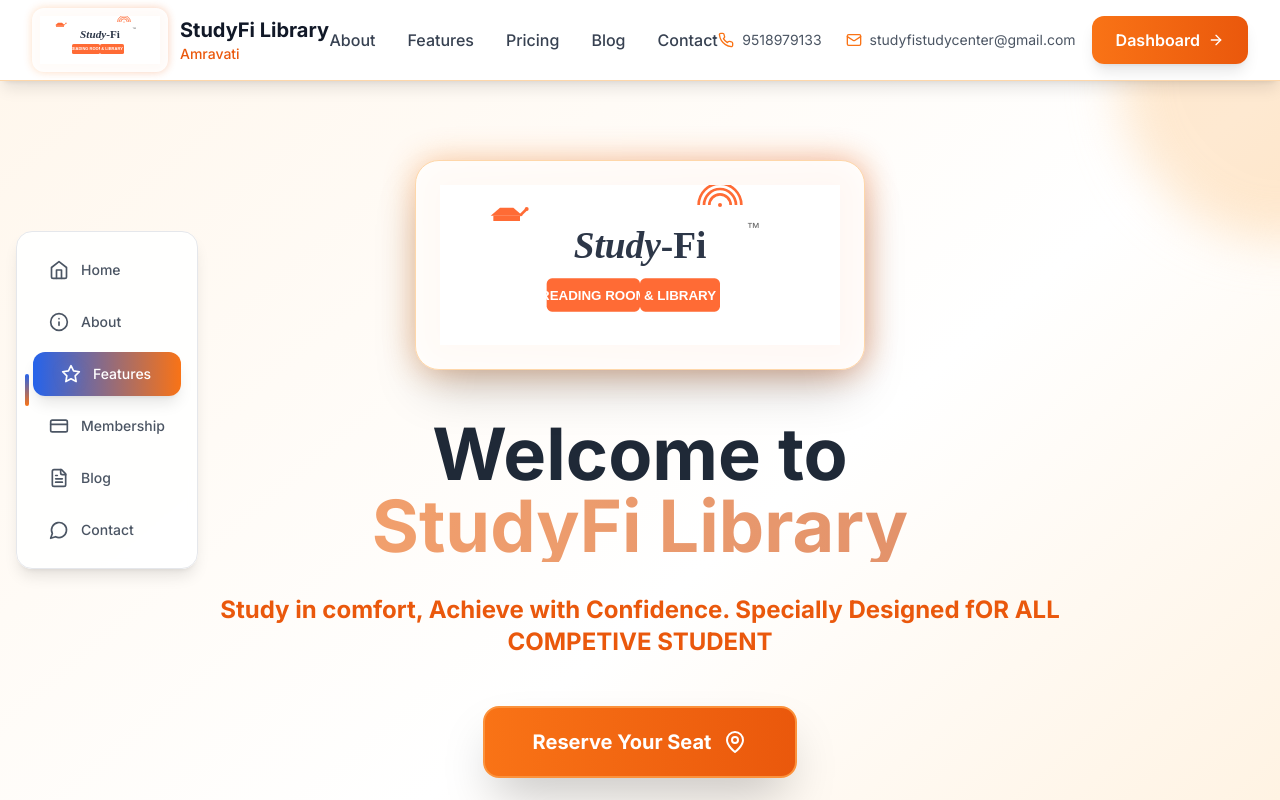
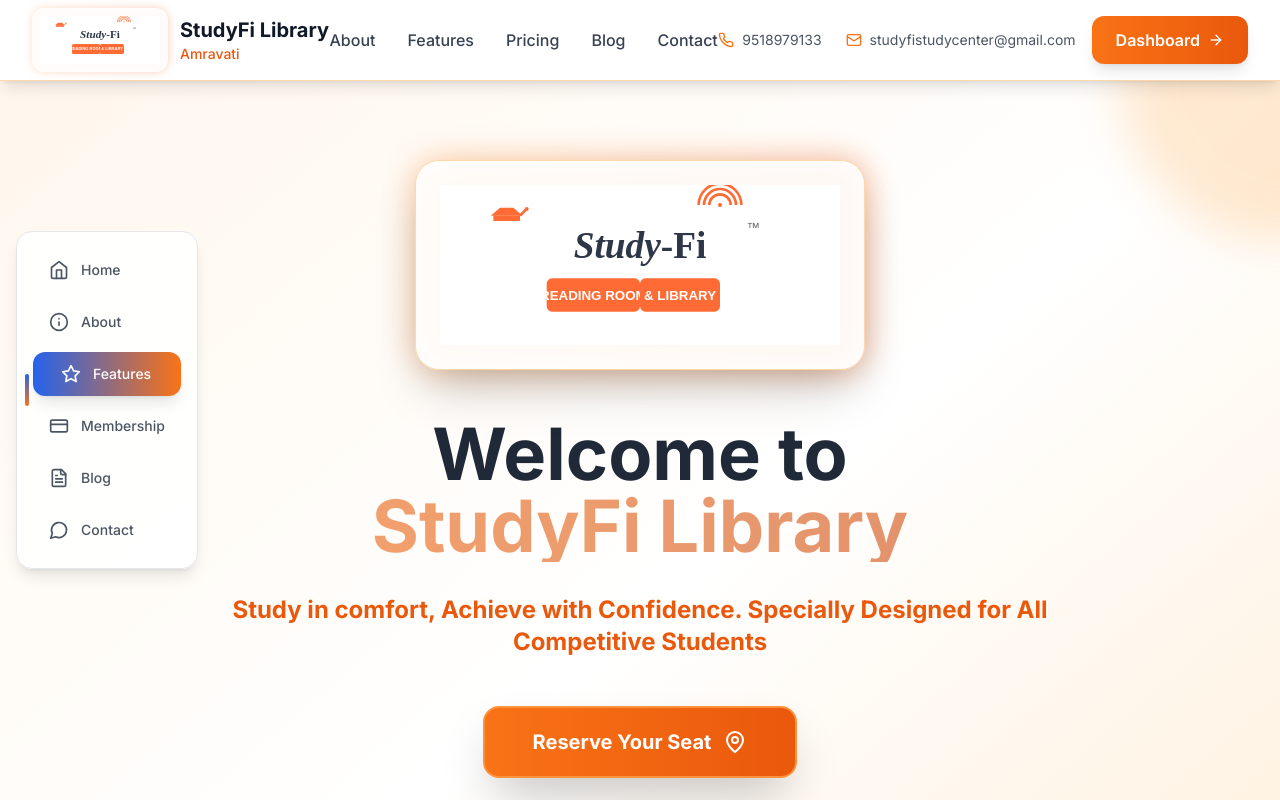
Before and after one commit to MADHURMEHARE/studyfi-lib, a Next.js app: page / in a window 1280 px wide. Shown: the top 800 px of the page. Built offline with nearby package versions, Linux system fonts and the light colour scheme.

Commit message:
Fix text formatting in HeroSection

```diff
--- a/components/homepage/HeroSection.tsx
+++ b/components/homepage/HeroSection.tsx
@@ -40,7 +40,7 @@ export default function HeroSection() {
           </h1>
 
           <p className="text-xl md:text-2xl text-gray-700 mb-12 max-w-4xl mx-auto leading-relaxed font-medium">
-        <span className="text-orange-600 font-bold"> Study in comfort, Achieve with Confidence. Specially Designed fOR ALL COMPETIVE STUDENT</span>
+        <span className="text-orange-600 font-bold"> Study in comfort, Achieve with Confidence. Specially Designed for All Competitive Students</span>
           </p>
 
           <div className="flex justify-center mb-16">
```
Also changed, not shown: 1 other file (tests, documents, lock files or other folders).
